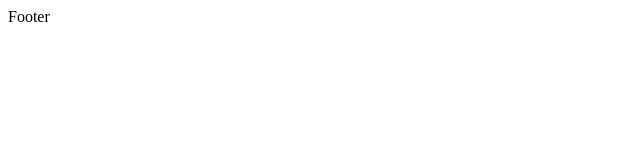
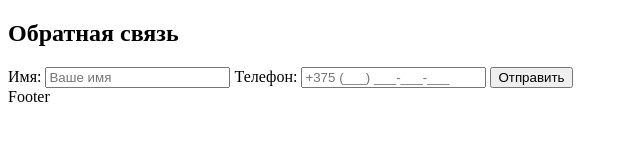
Before and after one commit to Myitschoolby/cw_09072025, a plain HTML site: page index.html in a window 1280 px wide. Shown: the whole page, without its empty margins (0-640 px from the left). Drawn offline with Linux system fonts and the light colour scheme.

Commit message:
I added a section with a form

```diff
--- a/index.html
+++ b/index.html
@@ -13,6 +13,21 @@
         </nav>
     </header>
 
+    <section class="contact">
+        <div class="container">
+            <h2>Обратная связь</h2>
+            <form class="contact__form">
+                <label for="name">Имя:</label>
+                <input type="text" placeholder="Ваше имя">
+
+                <label for="phone">Телефон:</label>
+                <input type="tel" placeholder="+375 (___) ___-___-___">
+
+                <button type="submit">Отправить</button>
+            </form>
+        </div>
+    </section>
+
     <footer>Footer</footer>
 
 </body>
```
